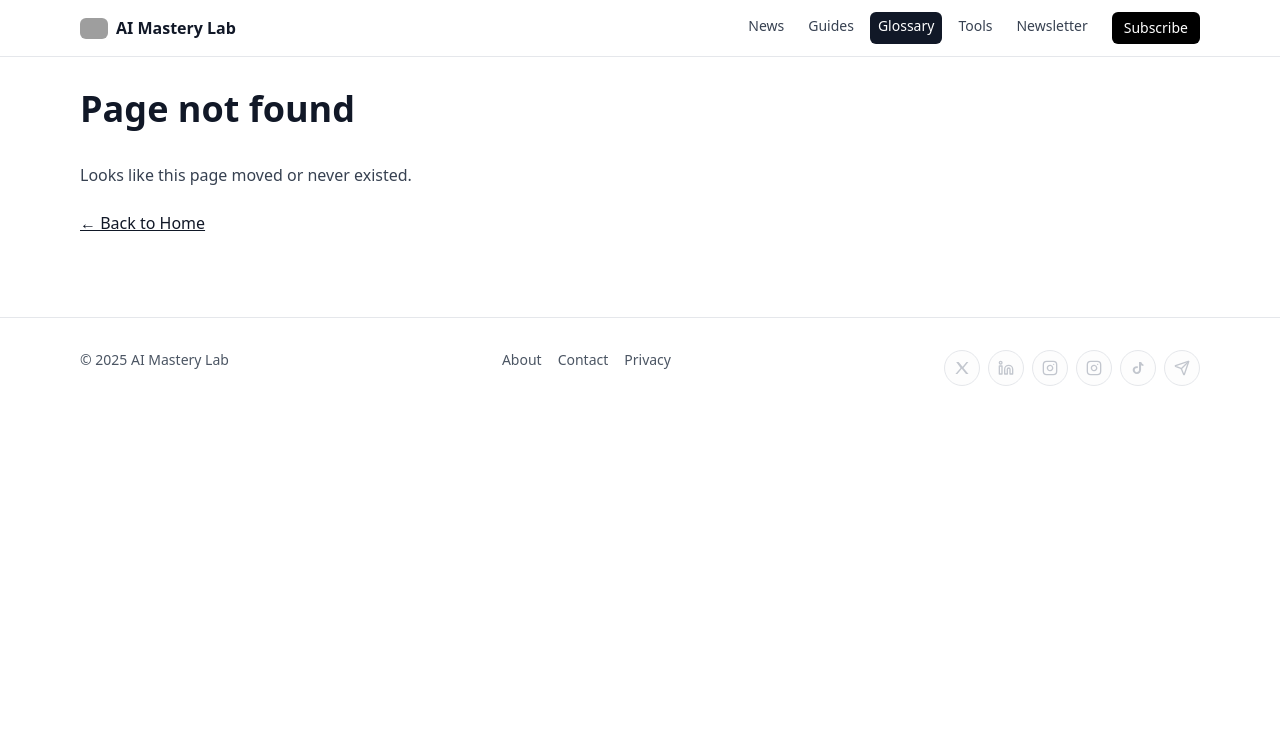
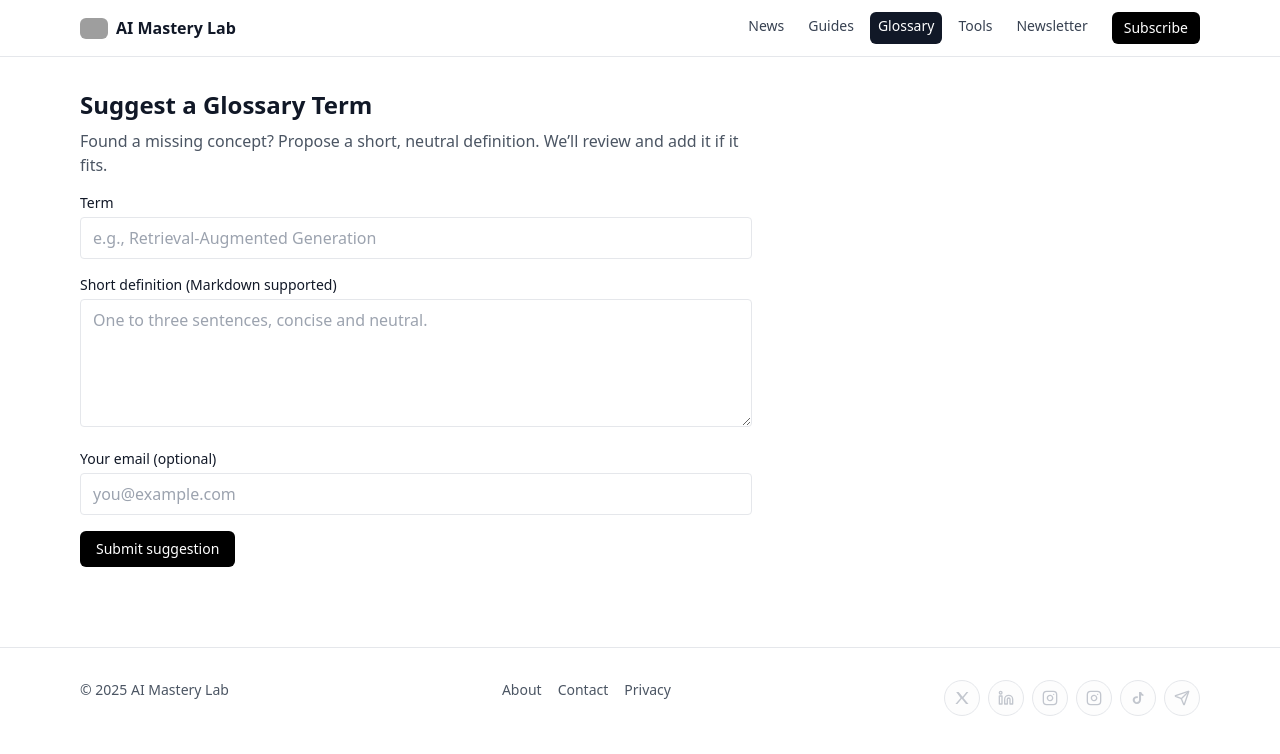
Before and after one commit to Jatin2349/ai-news-site, a Next.js app: page /glossary/suggest in a window 1280 px wide. Before the commit this address had no page. Shown: the top 754 px of the page. Built offline with nearby package versions, Linux system fonts and the light colour scheme; grey boxes are pictures that could not be loaded.

Commit message:
Create page.tsx

```diff
--- /dev/null
+++ b/app/glossary/suggest/page.tsx
@@ -0,0 +1,136 @@
+'use client'
+
+import { useState } from 'react'
+
+export default function GlossarySuggestPage() {
+  const [term, setTerm] = useState('')
+  const [definition, setDefinition] = useState('')
+  const [email, setEmail] = useState('')
+  const [ok, setOk] = useState(false)
+  const [loading, setLoading] = useState(false)
+  const [error, setError] = useState<string | null>(null)
+  const [hp, setHp] = useState('') // honeypot
+
+  // TODO: Ersetze durch deine Formspree-Endpoint-URL
+  const FORM_ACTION = 'https://formspree.io/f/your-endpoint'
+
+  async function onSubmit(e: React.FormEvent) {
+    e.preventDefault()
+    setError(null)
+
+    // Basic validation
+    if (!term.trim() || !definition.trim()) {
+      setError('Please provide both a term and a short definition.')
+      return
+    }
+    if (hp) {
+      setError('Spam detected.')
+      return
+    }
+
+    setLoading(true)
+    try {
+      const payload = {
+        term,
+        definition_md: definition,
+        email, // optional
+        source: 'glossary-suggest-form'
+      }
+
+      // Sende an Formspree (oder später an /api/suggest-glossary)
+      const res = await fetch(FORM_ACTION, {
+        method: 'POST',
+        headers: { 'Content-Type': 'application/json' },
+        body: JSON.stringify(payload)
+      })
+
+      if (!res.ok) {
+        throw new Error('Submit failed')
+      }
+
+      setOk(true)
+      setTerm('')
+      setDefinition('')
+      setEmail('')
+      // kleiner „Rate-Limit“ lokal
+      try {
+        const n = Number(localStorage.getItem('glossary_suggest_count') || '0') + 1
+        localStorage.setItem('glossary_suggest_count', String(n))
+      } catch {}
+    } catch (err) {
+      setError('Something went wrong. Please try again later.')
+    } finally {
+      setLoading(false)
+    }
+  }
+
+  return (
+    <section className="max-w-2xl">
+      <h1 className="text-2xl font-semibold mb-2">Suggest a Glossary Term</h1>
+      <p className="text-gray-600 mb-4">
+        Found a missing concept? Propose a short, neutral definition. We’ll review and add it if it fits.
+      </p>
+
+      {ok ? (
+        <div className="rounded-lg border p-4 bg-green-50 text-green-800">
+          Thanks! Your suggestion was submitted. We’ll review it soon.
+        </div>
+      ) : (
+        <form onSubmit={onSubmit} className="space-y-4">
+          {/* Honeypot (nicht ausfüllen) */}
+          <input
+            type="text"
+            value={hp}
+            onChange={(e) => setHp(e.target.value)}
+            className="hidden"
+            tabIndex={-1}
+            autoComplete="off"
+          />
+
+          <div>
+            <label className="block text-sm font-medium">Term</label>
+            <input
+              className="mt-1 w-full border rounded px-3 py-2"
+              placeholder="e.g., Retrieval-Augmented Generation"
+              value={term}
+              onChange={(e) => setTerm(e.target.value)}
+              required
+            />
+          </div>
+
+          <div>
+            <label className="block text-sm font-medium">Short definition (Markdown supported)</label>
+            <textarea
+              className="mt-1 w-full border rounded px-3 py-2 h-32"
+              placeholder="One to three sentences, concise and neutral."
+              value={definition}
+              onChange={(e) => setDefinition(e.target.value)}
+              required
+            />
+          </div>
+
+          <div>
+            <label className="block text-sm font-medium">Your email (optional)</label>
+            <input
+              type="email"
+              className="mt-1 w-full border rounded px-3 py-2"
+              placeholder="you@example.com"
+              value={email}
+              onChange={(e) => setEmail(e.target.value)}
+            />
+          </div>
+
+          {error && <p className="text-sm text-red-600">{error}</p>}
+
+          <button
+            type="submit"
+            disabled={loading}
+            className="inline-flex items-center rounded-md bg-black text-white px-4 py-2 text-sm hover:opacity-90 disabled:opacity-60"
+          >
+            {loading ? 'Submitting…' : 'Submit suggestion'}
+          </button>
+        </form>
+      )}
+    </section>
+  )
+}
```
